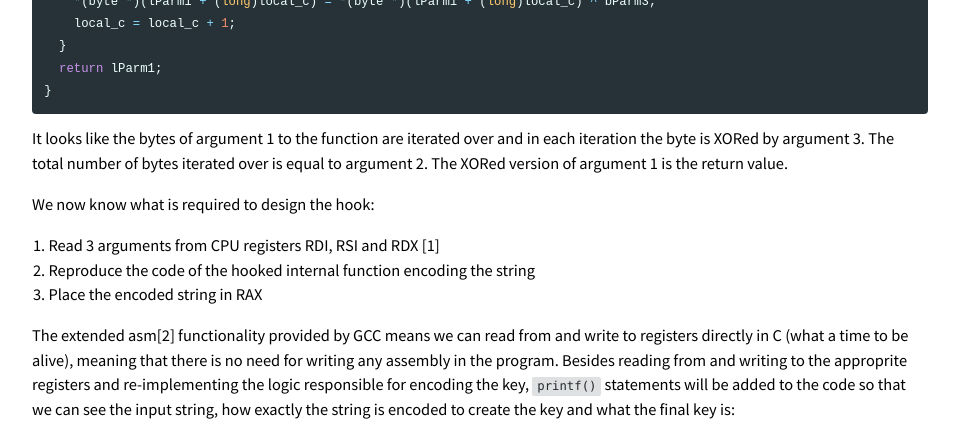
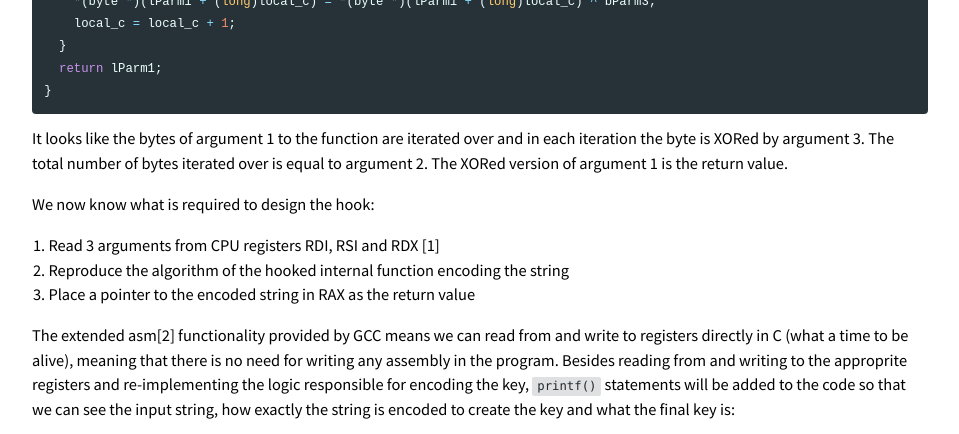
Before and after one commit to BinaryResearch/BinaryResearch.github.io, a Jekyll site: the page built from _posts/2019-09-07-Inserting-Debugging-Instrumentation-Into-an-Internal-Function-using-Redirect-to-PLT.md, in a window 1280 px wide and 900 px high, scrolled down 5916 px, cut to the strip 0-434 px from the top of the window. Shown: the whole strip, without its empty margins (160-1119 px from the left). Built offline with Jekyll 4.4.1, drawn with Linux system fonts in a browser that asks for light colours.

Commit message:
technical correction wrt the return value from the injected code

```diff
--- a/_posts/2019-09-07-Inserting-Debugging-Instrumentation-Into-an-Internal-Function-using-Redirect-to-PLT.md
+++ b/_posts/2019-09-07-Inserting-Debugging-Instrumentation-Into-an-Internal-Function-using-Redirect-to-PLT.md
@@ -280,8 +280,8 @@ the return value.
 We now know what is required to design the hook:
 
  1. Read 3 arguments from CPU registers RDI, RSI and RDX [1]
- 2. Reproduce the code of the hooked internal function encoding the string
- 3. Place the encoded string in RAX
+ 2. Reproduce the algorithm of the hooked internal function encoding the string
+ 3. Place a pointer to the encoded string in RAX as the return value
 
 The extended asm[2] functionality provided by GCC means we can read from and write to registers directly in C (what a time to be alive),
 meaning that there is no need for writing any assembly in the program. Besides reading from and writing to the approprite registers and
```
